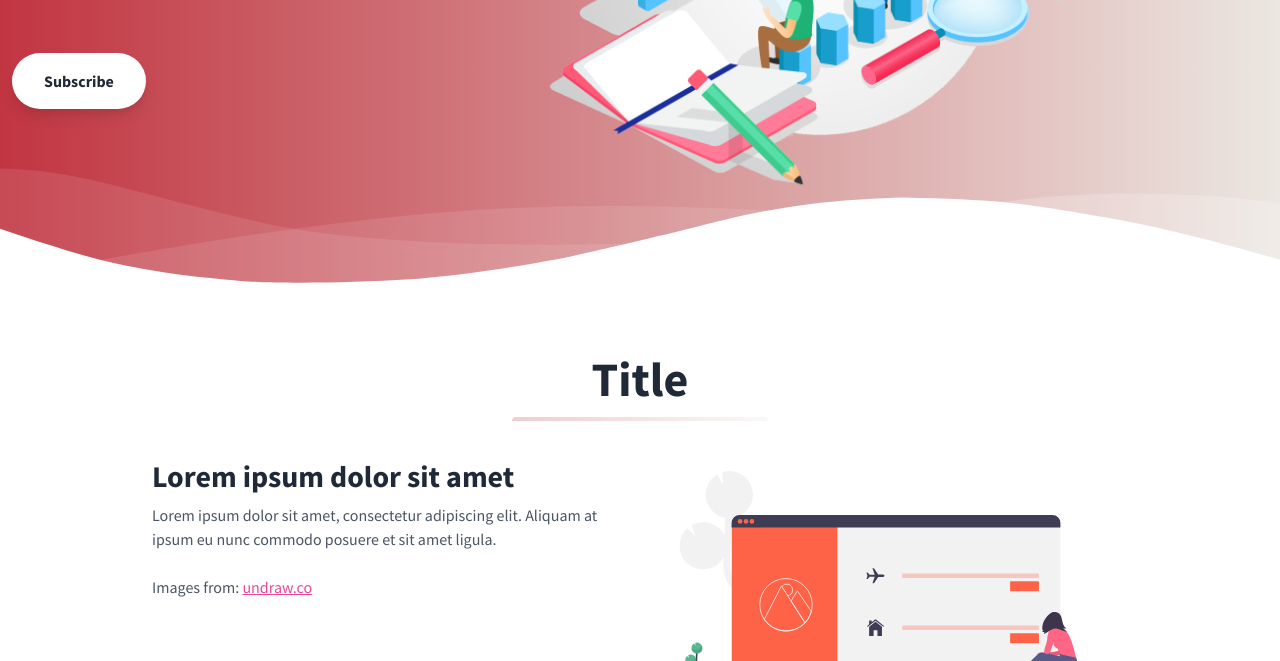
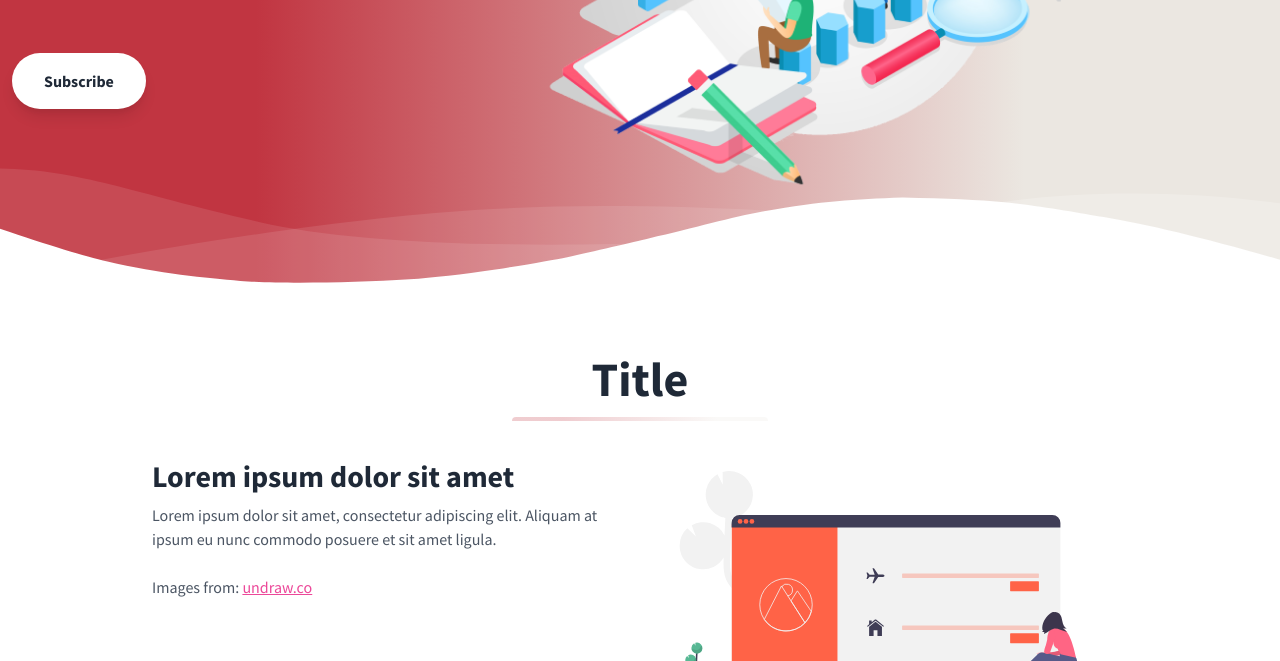
Before and after one commit to fiiin-eth/AzukiPotatoesTest, a plain HTML site: page index.html in a window 1280 px wide. Shown: the part 439-1100 px from the top of the page. Drawn offline with nearby package versions, Linux system fonts and the light colour scheme.

Commit message:
Update index.html

```diff
--- a/index.html
+++ b/index.html
@@ -16,7 +16,7 @@
     <!-- Define your gradient here - use online tools to find a gradient matching your branding-->
     <style>
       .gradient {
-        background: linear-gradient(90deg, #c13541 0%, #ebe7e1 100%);
+        background: linear-gradient(90deg, #c13541 20%, #ebe7e1 80%);
       }
     </style>
   </head>
```
